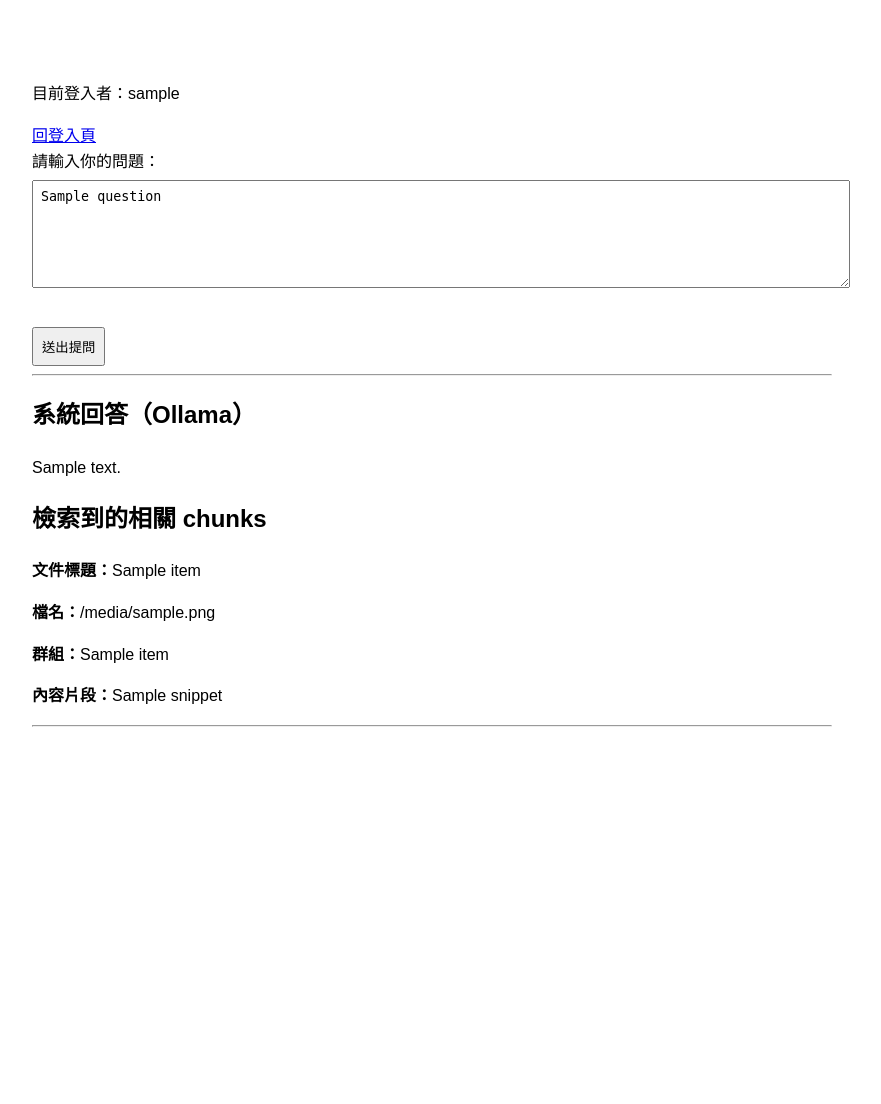
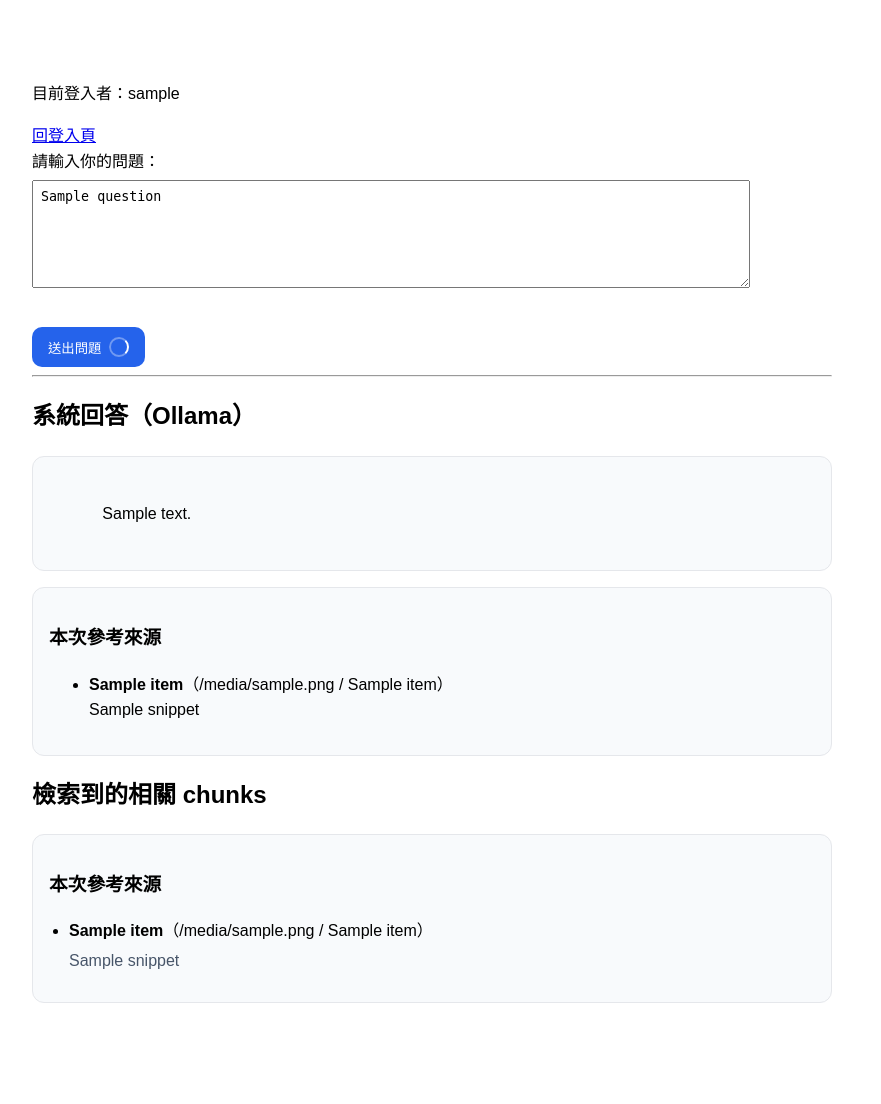
Before and after one commit to kyle6040607/tibame_personal_project, a FastAPI app: template templates/user/user_dashboard.html in a window 1280 px wide. Shown: the whole page, without its empty margins (208-1089 px from the left). Before the commit the page ends 727 px from the top, so only its background shows below. Run offline with FastAPI, Linux system fonts and the light colour scheme; the template is opened without the code that fills it: most values are stand-ins (such as "Sample title", 1, 10 or a date in 2020).

Commit message:
修改promit 目前還沒有用到理想狀態

```diff
--- a/main.py
+++ b/main.py
@@ -7,6 +7,7 @@
 from io import BytesIO
 from pypdf import PdfReader
 import requests
+import re
 
 app = FastAPI()
 
@@ -15,6 +16,14 @@
 app.mount("/static", StaticFiles(directory=BASE_DIR / "static"), name="static")
 templates = Jinja2Templates(directory=str(BASE_DIR / "templates"))
 
+def tokenize_query(query: str):
+    query = (query or "").strip()
+    if not query:
+        return []
+
+    tokens = re.split(r"[\s,，。！？；：/\\|]+", query)
+    tokens = [t.strip() for t in tokens if t.strip()]
+    return tokens[:8]
 
 def get_connection():
     conn = pyodbc.connect(
@@ -560,13 +569,13 @@
     username: str = Form(...),
     question: str = Form(...)
 ):
-    results = search_document_chunks(question)
+    rewritten_query = rewrite_query_with_ollama(question)
 
-    if results:
-        top = results[0]
-        answer = f"根據目前最相關的文件片段，答案可能與《{top['title']}》有關，請先參考下方內容。"
-    else:
-        answer = "目前找不到相關 chunk 內容。"
+    results_original = search_document_chunks(question)
+    results_rewritten = search_document_chunks(rewritten_query)
+    results = merge_results(results_original, results_rewritten)
+
+    answer = generate_answer_with_ollama(question, results)
 
     return templates.TemplateResponse(
         request=request,
@@ -576,7 +585,8 @@
             "message": "User 提問頁",
             "question": question,
             "results": results,
-            "answer": answer
+            "answer": answer,
+            "rewritten_query": rewritten_query
         }
     )
 
@@ -623,34 +633,63 @@
     return len(chunks)
 
 
-def search_document_chunks(question: str):
+def search_document_chunks(query: str):
     conn = get_connection()
     cursor = conn.cursor()
 
-    keyword = f"%{question}%"
-    cursor.execute(
-        """
-        SELECT TOP 5 c.id, c.chunk_index, c.chunk_text, d.title, d.filename, g.name AS group_name
+    tokens = tokenize_query(query)
+
+    if not tokens:
+        cursor.close()
+        conn.close()
+        return []
+
+    where_parts = []
+    params = []
+
+    for token in tokens:
+        where_parts.append("(c.chunk_text LIKE ? OR d.title LIKE ?)")
+        keyword = f"%{token}%"
+        params.extend([keyword, keyword])
+
+    where_sql = " OR ".join(where_parts)
+
+    sql = f"""
+        SELECT TOP 5
+            c.id,
+            c.chunk_index,
+            c.chunk_text,
+            d.title,
+            d.filename,
+            g.name AS group_name
         FROM document_chunks c
         INNER JOIN documents d ON c.document_id = d.id
         INNER JOIN document_groups g ON d.group_id = g.id
-        WHERE c.chunk_text LIKE ? OR d.title LIKE ?
+        WHERE {where_sql}
         ORDER BY d.id DESC, c.chunk_index ASC
-        """,
-        keyword,
-        keyword,
-    )
+    """
+
+    cursor.execute(sql, params)
     rows = cursor.fetchall()
 
     results = []
+    seen_chunk_ids = set()
+
     for row in rows:
-        snippet = row.chunk_text[:300] if row.chunk_text else ""
+        if row.id in seen_chunk_ids:
+            continue
+        seen_chunk_ids.add(row.id)
+
+        full_text = row.chunk_text or ""
+        snippet = full_text[:300]
+
         results.append({
             "chunk_id": row.id,
             "chunk_index": row.chunk_index,
             "title": row.title,
             "filename": row.filename,
             "group_name": row.group_name,
+            "chunk_text": full_text,
             "snippet": snippet
         })
 
@@ -658,44 +697,93 @@
     conn.close()
     return results
 
+def rewrite_query_with_ollama(question: str, model_name: str = "llama3:latest"):
+    prompt = f"""
+你是一個文件檢索查詢重寫器。
+請把使用者問題改寫成適合拿來搜尋文件內容的簡短查詢。
+
+規則：
+1. 保留原意。
+2. 保留產品名、功能名、費用、期限、保固、退款、數字等關鍵資訊。
+3. 移除贅字與聊天語氣。
+4. 輸出 1 行即可，不要解釋，不要加前綴。
+
+使用者問題：
+{question}
+""".strip()
+
+    try:
+        response = requests.post(
+            "http://localhost:11434/api/generate",
+            json={
+                "model": model_name,
+                "prompt": prompt,
+                "stream": False
+            },
+            timeout=60
+        )
+        response.raise_for_status()
+        data = response.json()
+        rewritten = data.get("response", "").strip()
+        return rewritten if rewritten else question
+    except Exception:
+        return question
+
+def merge_results(*result_lists):
+    merged = []
+    seen_chunk_ids = set()
+
+    for result_list in result_lists:
+        for item in result_list:
+            chunk_id = item.get("chunk_id")
+            if chunk_id not in seen_chunk_ids:
+                seen_chunk_ids.add(chunk_id)
+                merged.append(item)
+
+    return merged[:5]
+
 def generate_answer_with_ollama(question: str, results: list, model_name: str = "llama3:latest"):
     if not results:
-        return "目前找不到相關文件內容，無法生成回答。"
+        return "根據目前提供的文件內容，無法確定答案。"
 
     context_parts = []
     for item in results[:3]:
         context_parts.append(
             f"文件標題：{item['title']}\n"
+            f"檔名：{item['filename']}\n"
             f"群組：{item['group_name']}\n"
-            f"Chunk 編號：{item['chunk_index']}\n"
-            f"內容：{item['snippet']}"
+            f"內容：\n{item['chunk_text']}"
         )
 
     context_text = "\n\n---\n\n".join(context_parts)
 
     prompt = f"""
-你是一個地端 LLM Notebook 助理。
-請只能根據以下提供的文件內容回答問題，不要自行補充不存在的資訊。
-如果文件內容不足以回答，請明確說「根據目前提供的文件內容，無法確定答案」。
+你是一個文件問答助理。
+你只能根據提供的文件內容回答問題，不可使用文件外知識補充。
+
+請遵守以下原則：
+1. 直接回答問題，不要重述使用者問題。
+2. 不要輸出固定標籤，例如「重點答案：」、「依據：」、「補充說明：」。
+3. 請根據問題類型，自行判斷最自然、最有幫助的回答方式。
+4. 如果問題是在問概念、定義、語法或規則，而文件內容足以支持整理，你可以將文件中的資訊整理成較通用、較好理解的說法。
+5. 如果文件內容只提供局部範例，不足以推出完整規則，就只回答文件中能確定的內容，不要自行延伸。
+6. 若文件內容不足以回答，請只回答：根據目前提供的文件內容，無法確定答案。
+7. 一律使用繁體中文，回答自然、簡潔、清楚。
+
+【文件內容】
+{context_text}
 
 【使用者問題】
 {question}
 
-【文件內容】
-{context_text}
-
-【回答要求】
-1. 用繁體中文回答。
-2. 先直接回答重點。
-3. 若適合，可用條列整理。
-4. 不要捏造文件中沒有的內容。
-"""
+請直接輸出最終答案，不要加前言、標題或格式標記。
+""".strip()
 
     try:
         response = requests.post(
             "http://localhost:11434/api/generate",
             json={
-                "model": "llama3:latest",
+                "model": model_name,
                 "prompt": prompt,
                 "stream": False
             },
@@ -703,6 +791,6 @@
         )
         response.raise_for_status()
         data = response.json()
-        return data.get("response", "模型沒有回傳內容。")
+        return data.get("response", "模型沒有回傳內容。").strip()
     except Exception as e:
         return f"Ollama 生成失敗：{str(e)}"
--- a/static/style.css
+++ b/static/style.css
@@ -15,3 +15,104 @@
     width: 100%;
     max-width: 100%;
 }
+
+.hidden {
+  display: none;
+}
+
+#askBtn {
+  display: inline-flex;
+  align-items: center;
+  gap: 8px;
+  padding: 10px 16px;
+  border: none;
+  border-radius: 10px;
+  background: #2563eb;
+  color: white;
+  cursor: pointer;
+}
+
+#askBtn.loading {
+  opacity: 0.8;
+  cursor: wait;
+}
+
+.spinner {
+  width: 16px;
+  height: 16px;
+  border: 2px solid rgba(255,255,255,0.35);
+  border-top-color: white;
+  border-radius: 50%;
+  animation: spin 0.8s linear infinite;
+}
+
+@keyframes spin {
+  to { transform: rotate(360deg); }
+}
+
+.loading-card {
+  margin-top: 16px;
+  padding: 16px;
+  border-radius: 12px;
+  background: #f5f7fb;
+}
+
+.skeleton {
+  border-radius: 8px;
+  background: linear-gradient(90deg, #e5e7eb 25%, #f3f4f6 50%, #e5e7eb 75%);
+  background-size: 200% 100%;
+  animation: shimmer 1.4s infinite;
+}
+
+.skeleton-title {
+  height: 20px;
+  width: 40%;
+  margin-bottom: 12px;
+}
+
+.skeleton-line {
+  height: 14px;
+  width: 100%;
+  margin-bottom: 10px;
+}
+
+.skeleton-line.short {
+  width: 65%;
+}
+
+@keyframes shimmer {
+  0% { background-position: 200% 0; }
+  100% { background-position: -200% 0; }
+}
+
+.sr-only {
+  position: absolute;
+  width: 1px;
+  height: 1px;
+  padding: 0;
+  margin: -1px;
+  overflow: hidden;
+  clip: rect(0,0,0,0);
+  border: 0;
+}
+
+.source-list {
+    margin: 0;
+    padding-left: 20px;
+}
+
+.source-list li {
+    margin-bottom: 12px;
+    line-height: 1.6;
+}
+
+.source-snippet {
+    color: #475569;
+    display: inline-block;
+    margin-top: 4px;
+}
+
+.answer-box {
+    white-space: pre-wrap;
+    line-height: 1.7;
+}
--- a/templates/user/user_dashboard.html
+++ b/templates/user/user_dashboard.html
@@ -5,45 +5,192 @@
     <meta name="viewport" content="width=device-width, initial-scale=1.0">
     <title>User 問答頁</title>
     <link rel="stylesheet" href="/static/style.css">
+
+    <style>
+        .hidden {
+            display: none;
+        }
+
+        #askBtn {
+            display: inline-flex;
+            align-items: center;
+            gap: 8px;
+            padding: 10px 16px;
+            border: none;
+            border-radius: 10px;
+            background: #2563eb;
+            color: white;
+            cursor: pointer;
+        }
+
+        #askBtn.loading {
+            opacity: 0.85;
+            cursor: wait;
+        }
+
+        #askBtn:disabled {
+            opacity: 0.85;
+            cursor: not-allowed;
+        }
+
+        .spinner {
+            width: 16px;
+            height: 16px;
+            display: inline-block;
+            border: 2px solid rgba(255, 255, 255, 0.35);
+            border-top-color: white;
+            border-radius: 50%;
+            animation: spin 0.8s linear infinite;
+        }
+
+        @keyframes spin {
+            to { transform: rotate(360deg); }
+        }
+
+        .container-card {
+            padding: 16px;
+            border-radius: 12px;
+            background: #f8fafc;
+            border: 1px solid #e5e7eb;
+            margin-bottom: 16px;
+        }
+
+        .loading-card {
+            margin-bottom: 16px;
+        }
+
+        .skeleton {
+            border-radius: 8px;
+            background: linear-gradient(90deg, #e5e7eb 25%, #f3f4f6 50%, #e5e7eb 75%);
+            background-size: 200% 100%;
+            animation: shimmer 1.4s infinite;
+        }
+
+        .skeleton-title {
+            height: 20px;
+            width: 40%;
+            margin-bottom: 12px;
+        }
+
+        .skeleton-line {
+            height: 14px;
+            width: 100%;
+            margin-bottom: 10px;
+        }
+
+        .skeleton-line.short {
+            width: 65%;
+        }
+
+        @keyframes shimmer {
+            0% { background-position: 200% 0; }
+            100% { background-position: -200% 0; }
+        }
+
+        .sr-only {
+            position: absolute;
+            width: 1px;
+            height: 1px;
+            padding: 0;
+            margin: -1px;
+            overflow: hidden;
+            clip: rect(0, 0, 0, 0);
+            white-space: nowrap;
+            border: 0;
+        }
+
+        textarea {
+            width: 100%;
+            max-width: 700px;
+        }
+    </style>
 </head>
 <body>
     <h1>{{ message }}</h1>
     <p>目前登入者：{{ username }}</p>
     <a href="/">回登入頁</a>
 
-    <form action="/ask" method="post">
+    <form action="/ask" method="post" id="askForm">
         <input type="hidden" name="username" value="{{ username }}">
 
-        <label>請輸入你的問題：</label><br>
-        <textarea name="question" rows="6" cols="60" placeholder="例如：本產品保固多久？" required>{{ question }}</textarea>
+        <label for="question">請輸入你的問題：</label><br>
+        <textarea id="question" name="question" rows="6" cols="60" placeholder="例如：本產品保固多久？" required>{{ question }}</textarea>
         <br><br>
-        <button type="submit">送出提問</button>
+
+        <button id="askBtn" type="submit" aria-live="polite">
+            <span class="btn-text">送出問題</span>
+            <span class="spinner hidden" aria-hidden="true"></span>
+        </button>
     </form>
 
     <hr>
 
     <h2>系統回答（Ollama）</h2>
-    <div class="container-card">
-        <p>{{ answer }}</p>
+
+    <div id="resultWrap" aria-live="polite" aria-busy="false">
+        {% if not answer %}
+        <div id="loadingState" class="container-card loading-card hidden" role="status">
+            <div class="skeleton skeleton-title"></div>
+            <div class="skeleton skeleton-line"></div>
+            <div class="skeleton skeleton-line short"></div>
+            <span class="sr-only">系統正在分析文件內容</span>
+        </div>
+        {% endif %}
+
+        <div class="container-card answer-box">
+            {{ answer }}
+        </div>
+
+        {% if results %}
+        <div class="container-card">
+            <h3>本次參考來源</h3>
+            <ul>
+                {% for item in results[:3] %}
+                <li>
+                    <strong>{{ item.title }}</strong>（{{ item.filename }} / {{ item.group_name }}）<br>
+                    <span>{{ item.snippet }}</span>
+                </li>
+                {% endfor %}
+            </ul>
+        </div>
+        {% endif %}
     </div>
 
     <h2>檢索到的相關 chunks</h2>
     {% if results %}
-        {% for item in results %}
-        <div class="container-card">
-            <p><strong>文件標題：</strong>{{ item.title }}</p>
-            <p><strong>檔名：</strong>{{ item.filename }}</p>
-            <p><strong>群組：</strong>{{ item.group_name }}</p>
-            <p><strong>內容片段：</strong>{{ item.snippet }}</p>
-        </div>
-
-        <hr>
-        {% endfor %}
-    {% else %}
-        <p>尚未查到相關 chunk。</p>
+    <div class="container-card">
+        <h3>本次參考來源</h3>
+        <ul class="source-list">
+            {% for item in results[:3] %}
+            <li>
+                <strong>{{ item.title }}</strong>（{{ item.filename }} / {{ item.group_name }}）<br>
+                <span class="source-snippet">{{ item.snippet }}</span>
+            </li>
+            {% endfor %}
+        </ul>
+    </div>
     {% endif %}
 
     <br>
 
+    <script>
+    document.getElementById('askForm').addEventListener('submit', function () {
+        const btn = document.getElementById('askBtn');
+        const btnText = btn.querySelector('.btn-text');
+        const spinner = btn.querySelector('.spinner');
+        const resultWrap = document.getElementById('resultWrap');
+        const loadingState = document.getElementById('loadingState');
+
+        btn.disabled = true;
+        btn.classList.add('loading');
+        btnText.textContent = '分析中...';
+        spinner.classList.remove('hidden');
+        resultWrap.setAttribute('aria-busy', 'true');
+
+        if (loadingState) {
+            loadingState.classList.remove('hidden');
+        }
+    });
+    </script>
 </body>
 </html>
```
